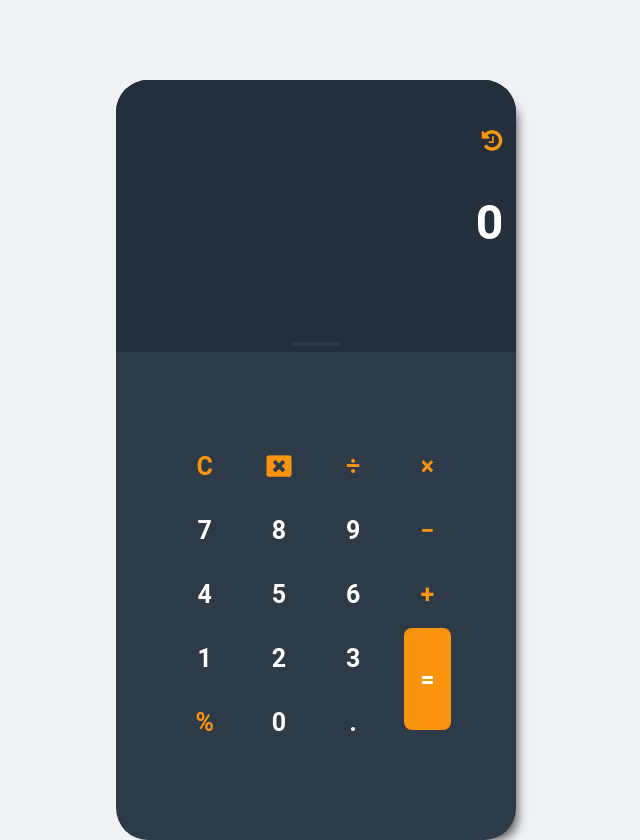
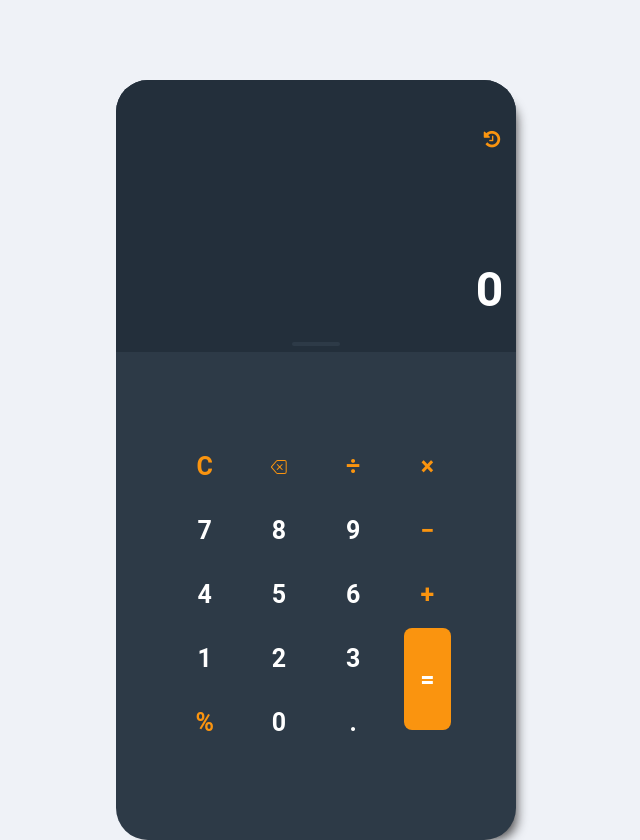
Before and after one commit to PaulMarv/calculator-with-React, a React (Create React App) app: page / in a window 1280 px wide. Shown: the whole page, without its empty margins (324-964 px from the left). Built offline with nearby package versions, Linux system fonts and the light colour scheme.

Commit message:
new commit

```diff
--- a/src/App.css
+++ b/src/App.css
@@ -21,7 +21,7 @@
   }
 
   .container {
-    margin-top: 5rem;
+    margin-top: 10vh;
     width: 40vh;
     height: 80vh;
     background:#2d3a47;
@@ -54,7 +54,7 @@
   .clock{
       width: 2rem;
       height: 100%;
-      font-size: 1.5rem;
+      font-size: 1.2rem;
       display: flex;
       align-items: center;
       justify-content: center;
@@ -71,7 +71,10 @@
   .display-port{
       width: 100%;
       height: 100%;
-
+      display: flex;
+      justify-content: flex-end;
+      padding-top: 2.5rem;
+      padding-bottom: 2rem;
   }
 
   .swipe{
@@ -115,4 +118,27 @@
         height: 95vh;
         width: 50vh;
     }
-}
+ }
+ @media (max-width:360px){
+     .container{
+         height: 95vh;
+         width: 47vh;
+         margin-top: 2.5vh;
+         border-radius: 1rem;
+     }
+     .header{
+         margin-top: 1rem;
+         padding-right: .5rem;
+        }
+     .clock{
+        font-size: .8rem;
+        justify-content: right;
+    }
+    .display{
+        height: 7rem;
+        padding: 0 .3rem;
+    }
+    .swipper{
+        width: 2rem;
+    }
+ }
--- a/src/App.js
+++ b/src/App.js
@@ -1,4 +1,4 @@
-import React, { useState, useEffect } from 'react'
+import React, { useState} from 'react'
 import './App.css';
 import { Button } from './Component/Button/Button';
 import { Display } from './Component/Display/Display';
@@ -8,18 +8,10 @@ const App = () => {
   const [value, setValue] = useState("0");
   const [history, setHistory] = useState(null);
   const [operator, setOperator] = useState(null);
-  const [view, setView] = useState("0");
   const [total, setTotal] = useState(true)
   const [sight, setSight] = useState("")
-  const [calc, setCalc] = useState("")
-  const [clear, setClear]= useState(false)
 
-
-  useEffect(() => {
-    setView(value)
-  }, [value])
-
-  const handleButtonPress = (content, equiv)=>()=>{
+  const handleButtonPress = (content)=>()=>{
      if(sight ===""&&content==='%') return
      if(sight ===""&&content==='=') return
      if (sight ===""){
@@ -46,42 +38,9 @@ const App = () => {
       else if(operator && content==='×'){
         return
        }
-
       else setSight(sight + content)
 
-
-    if(calc ===""&&content==='%') return
-    if(calc ===""&&content==='=') return
-    if ( calc===""){
-        setCalc(equiv)
-    }
-    else if (total===true){
-        setCalc(value + equiv)
-    }
-    else if ((calc[calc.length-1] ==="." ) && (equiv==="." )){
-        setCalc(calc)
-    }
-    else if (operator && equiv==="."){
-        setCalc(calc + '.')
-    }
-    else if((operator && content==="+")){
-      return
-    }
-    else if(operator && content==="÷"){
-        return
-    }
-    else if(operator && content==="−"){
-        return
-    }
-    else if(operator && content==='×'){
-      return
-    }
-    else setCalc(calc + equiv)
-
-     console.log("value:"+value+ "/calc:" + calc + "/sight:" + sight + "/view:" +view)
-
     const num = parseFloat(value)
-
     const operatorCheck = ()=>{
       if(operator){
         if(operator ==='+'){
@@ -102,35 +61,30 @@ const App = () => {
     switch (content) {
       case "#":
           setTotal(false)
-          setSight(sight.substr(0,sight.length-1))
-          setCalc(calc.substr(0,calc.length-1))
+          if(value.length!==1){
+            setSight(sight.substr(0,sight.length-1))
+            setValue(value.substr(0,value.length-1))
+          }
+          else if(value.length===1){
+            setValue("")
+            setSight(sight.substr(0,sight.length-1))
+          }
+          else{
+            setValue(value.substr(0,value.length-1))
+            setSight(sight.substr(0,sight.length-1))
+          }
 
-          setClear(true)
-          setValue(value.substr(0,value.length-1))
-          if((operator===null)&&(value.length===1 || value[value.length-1]==="0")){
-            setTotal(true)
-          }
-          else if(value.length===1 && operator!==null){
-            setOperator(null)
+          if(operator && value===""){
             setValue(history.toString())
             setHistory(null)
+            setOperator(null)
           }
-          else if(total===true){
+          else if(operator && value!=="") {
+            setValue(value.substr(0,value.length-1))
+          }
+          if(total===true){
             setSight(value.substr(0,value.length-1))
           }
-          console.log(value.length)
-          // if(calc[calc.length-2]&&calc[calc.length-2] ==='+'){
-          //   setClear(false)
-          //   setOperator(true)
-          //   setHistory(parseFloat(calc.substring(0, calc.indexOf("+"))))
-          //   setValue(calc.substring(calc.indexOf("+")))
-          // }else{
-          //   setOperator(null)
-          //   setHistory(null)
-          //   setValue(calc.substr(0,calc.length-1))
-          //   setClear(true)
-          // }
-
 
         return
       case "C":
@@ -138,13 +92,13 @@ const App = () => {
         setHistory(null)
         setOperator(null)
         setSight("")
-        setCalc("")
         return
       case "%":
         setValue((num/100).toString())
         setHistory(null)
         setOperator(null)
         setTotal(true)
+        setSight(value + "%")
         return
       case '+':
         operatorCheck()
@@ -173,7 +127,6 @@ const App = () => {
         return
       case '=':
         if( sight ==="")return
-        if(calc==="")return
         if(!operator)return
         if(operator ==='+'){
           setValue((Big(history).plus(num)).toString())
@@ -188,7 +141,6 @@ const App = () => {
         setHistory(null)
         setTotal(true)
         setSight(sight)
-        setCalc(calc)
         return
       default:
         break;
@@ -197,12 +149,8 @@ const App = () => {
       setValue(value + content)
     }else{
       setValue(parseFloat(value + content).toString())
-      // setView(Big(parseFloat(value + content)).toString())
     }
-
     }
-
-
 
     return (
         <div>
@@ -217,7 +165,7 @@ const App = () => {
                             </div>
                             <div className="display">
                                 <div className="display-port">
-                                    <Display value={value} view={view} total={total} sight={sight} calc={calc} history={history}/>
+                                    <Display value={value} total={total} sight={sight}/>
                                 </div>
                             </div>
                             <div className="swipe">
@@ -226,25 +174,25 @@ const App = () => {
                         </div>
                         <div className="keypad">
                                 <div className="buttons">
-                                    <Button onButtonClick ={handleButtonPress} content ="C" equiv="C" type = "function"/>
-                                    <Button onButtonClick ={handleButtonPress} content ="#" equiv="#"  type = "function"/>
-                                    <Button onButtonClick ={handleButtonPress} content ="÷" equiv="/"  type = "operator"/>
-                                    <Button onButtonClick ={handleButtonPress} content ="×" equiv="*"  type = "operator"/>
-                                    <Button onButtonClick ={handleButtonPress} content ="7" equiv="7" />
-                                    <Button onButtonClick ={handleButtonPress} content ="8" equiv="8" />
-                                    <Button onButtonClick ={handleButtonPress} content ="9" equiv="9" />
-                                    <Button onButtonClick ={handleButtonPress} content ="−" equiv="-"  type = "operator"/>
-                                    <Button onButtonClick ={handleButtonPress} content ="4" equiv="4" />
-                                    <Button onButtonClick ={handleButtonPress} content ="5" equiv="5" />
-                                    <Button onButtonClick ={handleButtonPress} content ="6" equiv="6" />
-                                    <Button onButtonClick ={handleButtonPress} content ="+" equiv="+"  type = "operator"/>
-                                    <Button onButtonClick ={handleButtonPress} content ="1" equiv="1" />
-                                    <Button onButtonClick ={handleButtonPress} content ="2" equiv="2" />
-                                    <Button onButtonClick ={handleButtonPress} content ="3" equiv="3" />
-                                    <Button onButtonClick ={handleButtonPress} content ="=" equiv="=" />
-                                    <Button onButtonClick ={handleButtonPress} content ="%" equiv="%"  type = "function"/>
-                                    <Button onButtonClick ={handleButtonPress} content ="0" equiv="0" />
-                                    <Button onButtonClick ={handleButtonPress} content ="." equiv="." />
+                                    <Button onButtonClick ={handleButtonPress} content ="C" type = "function"/>
+                                    <Button onButtonClick ={handleButtonPress} content ="#" type = "function"/>
+                                    <Button onButtonClick ={handleButtonPress} content ="÷" type = "operator"/>
+                                    <Button onButtonClick ={handleButtonPress} content ="×" type = "operator"/>
+                                    <Button onButtonClick ={handleButtonPress} content ="7"/>
+                                    <Button onButtonClick ={handleButtonPress} content ="8"/>
+                                    <Button onButtonClick ={handleButtonPress} content ="9"/>
+                                    <Button onButtonClick ={handleButtonPress} content ="−" type = "operator"/>
+                                    <Button onButtonClick ={handleButtonPress} content ="4"/>
+                                    <Button onButtonClick ={handleButtonPress} content ="5"/>
+                                    <Button onButtonClick ={handleButtonPress} content ="6"/>
+                                    <Button onButtonClick ={handleButtonPress} content ="+" type = "operator"/>
+                                    <Button onButtonClick ={handleButtonPress} content ="1"/>
+                                    <Button onButtonClick ={handleButtonPress} content ="2"/>
+                                    <Button onButtonClick ={handleButtonPress} content ="3"/>
+                                    <Button onButtonClick ={handleButtonPress} content ="="/>
+                                    <Button onButtonClick ={handleButtonPress} content ="%" type = "function"/>
+                                    <Button onButtonClick ={handleButtonPress} content ="0"/>
+                                    <Button onButtonClick ={handleButtonPress} content ="."/>
                                 </div>
                             </div>
                     </div>
--- a/src/component/Button/Button.css
+++ b/src/component/Button/Button.css
@@ -34,9 +34,10 @@
 
 @media (max-width: 360px){
     .Button{
-        width: 39px;
-        height: 45px;
+        width: 30px;
+        height: 39px;
         border-radius: 4px;
+        font-size: 15px;
     }
 }
 @media (max-width: 425px) and (min-width:360px){
--- a/src/component/Button/Button.js
+++ b/src/component/Button/Button.js
@@ -6,7 +6,11 @@ export const Button = ({content,equiv, type, onButtonClick}) => {
         <div className ={`Button ${content==='='? 'equals': ""} ${type || ''}`}
         onClick ={onButtonClick(content, equiv)}>
             {content!=="#" ?content:
-            <div><i className=" fa fa-window-close"></i></div>}
+            <div><svg xmlns="http://www.w3.org/2000/svg" width="16" height="16" fill="currentColor" class="bi bi-backspace" viewBox="0 0 16 16">
+                <path d="M5.83 5.146a.5.5 0 0 0 0 .708L7.975 8l-2.147 2.146a.5.5 0 0 0 .707.708l2.147-2.147 2.146 2.147a.5.5 0 0 0 .707-.708L9.39 8l2.146-2.146a.5.5 0 0 0-.707-.708L8.683 7.293 6.536 5.146a.5.5 0 0 0-.707 0z"/>
+                <path d="M13.683 1a2 2 0 0 1 2 2v10a2 2 0 0 1-2 2h-7.08a2 2 0 0 1-1.519-.698L.241 8.65a1 1 0 0 1 0-1.302L5.084 1.7A2 2 0 0 1 6.603 1h7.08zm-7.08 1a1 1 0 0 0-.76.35L1 8l4.844 5.65a1 1 0 0 0 .759.35h7.08a1 1 0 0 0 1-1V3a1 1 0 0 0-1-1h-7.08z"/>
+                </svg>
+            </div>}
         </div>
     )
 }
--- a/src/component/Display/Display.css
+++ b/src/component/Display/Display.css
@@ -1,5 +1,4 @@
-.view{
-}
+
 .calculation{
     text-align: right;
     height:40% ;
@@ -22,3 +21,18 @@
     font-size: 2rem;
     word-wrap: break-word;
 }
+
+@media (max-width: 360px){
+    .calculation{
+        font-size: 1rem;
+    }
+    .total{
+        font-size: 1.8rem;
+    }
+    .calculation.length{
+        font-size: .7rem;
+    }
+    .total.lengthy{
+        font-size: 1.5rem;
+    }
+}
--- a/src/component/Display/Display.js
+++ b/src/component/Display/Display.js
@@ -2,9 +2,7 @@ import React from 'react';
 import commaClass from '../../utils/commaClass';
 import './Display.css';
 
-export const Display = ({value, total, view,sight, calc, history}) => {
-
-
+export const Display = ({value, total, sight}) => {
     return (
         <div className="view">
             <div className={`calculation ${sight.length > 8 ? 'length': ''}`}>{sight}</div>
```
